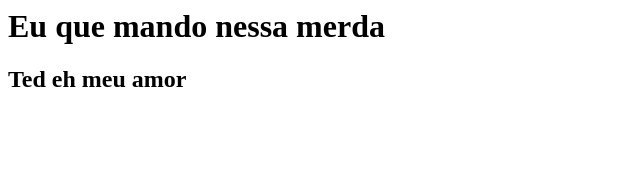
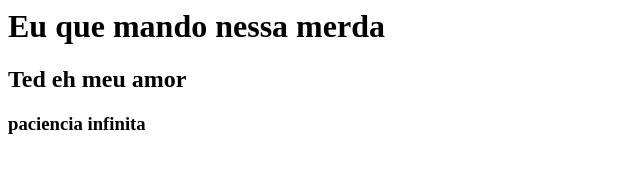
Before and after one commit to marcesussa/GAMA-NO-GITHUB, a plain HTML site: page index.html in a window 1280 px wide. Shown: the whole page, without its empty margins (0-640 px from the left). Drawn offline with Linux system fonts and the light colour scheme.

Commit message:
update do arquivo html

```diff
--- a/index.html
+++ b/index.html
@@ -4,5 +4,6 @@
 	</head>
 	<body>
 		<h2> Ted eh meu amor </h2>
+		<h3> paciencia infinita </h3>
 	</body>
 </html>
```
